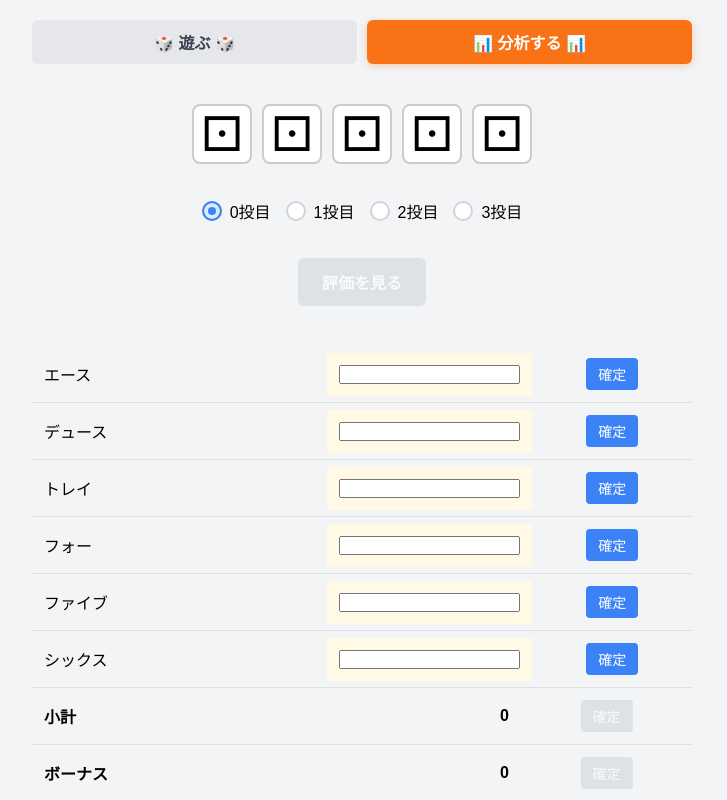
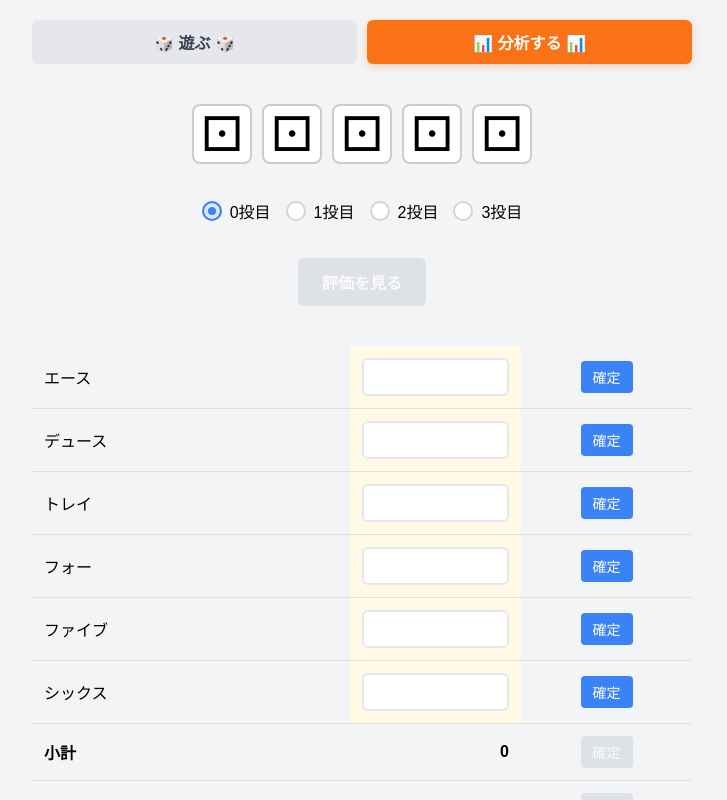
Before and after one commit to mat-der-D/yacht-evaluator-web, a React (Vite) app: page / in a window 1280 px wide. Both pictures are taken after a click on the button "📊 分析する 📊". Shown: the top 800 px of the page, without its empty margins (278-1005 px from the left). Built offline with nearby package versions, Linux system fonts and the light colour scheme; no server answers.

Commit message:
[feat] Make input more prettier

```diff
--- a/src/components/ScoreCell.tsx
+++ b/src/components/ScoreCell.tsx
@@ -20,8 +20,9 @@ export default function ScoreCell({
   const isSpecialRow = ['total', 'bonus', 'upperTotal'].includes(categoryKey);
   const createInputElement = () => (
     <input
+      className="score-cell-input"
       type="number"
-      value={scoreSheet[categoryKey as keyof ScoreSheet] ?? '-'}
+      value={scoreSheet[categoryKey as keyof ScoreSheet] ?? ''}
       onChange={(e) => {
         const inputValue = e.target.value;
         const numValue = inputValue === '' ? null : parseInt(inputValue);
--- a/src/styles/global.css
+++ b/src/styles/global.css
@@ -204,6 +204,36 @@ input[type='number']::-webkit-inner-spin-button {
 /* For Firefox*/
 input[type='number'] {
   -moz-appearance: textfield;
+}
+
+/* ScoreCell input スタイル */
+.score-cell-input {
+  width: 100%;
+  padding: 8px 12px;
+  font-size: 16px;
+  border: 2px solid #e5e7eb;
+  border-radius: 6px;
+  background-color: #fff;
+  color: #1f2937;
+  transition: all 0.2s ease;
+  font-family: inherit;
+  text-align: right;
+}
+
+.score-cell-input:hover {
+  border-color: #d1d5db;
+  box-shadow: 0 1px 3px rgba(0, 0, 0, 0.05);
+}
+
+.score-cell-input:focus {
+  outline: none;
+  border-color: #3b82f6;
+  box-shadow: 0 0 0 3px rgba(59, 130, 246, 0.1);
+  background-color: #f0f7ff;
+}
+
+.score-cell-input::placeholder {
+  color: #9ca3af;
 }
 
 /* EvaluationPanel */
```
